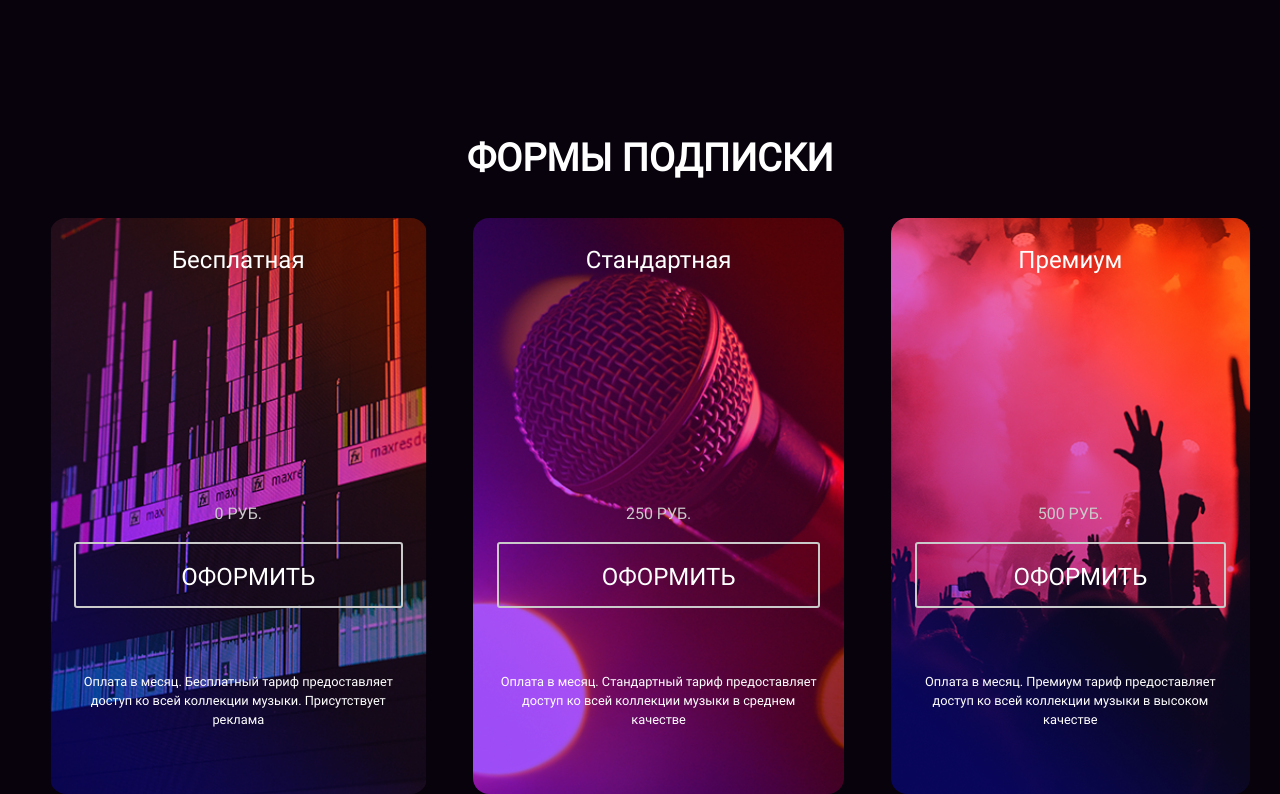
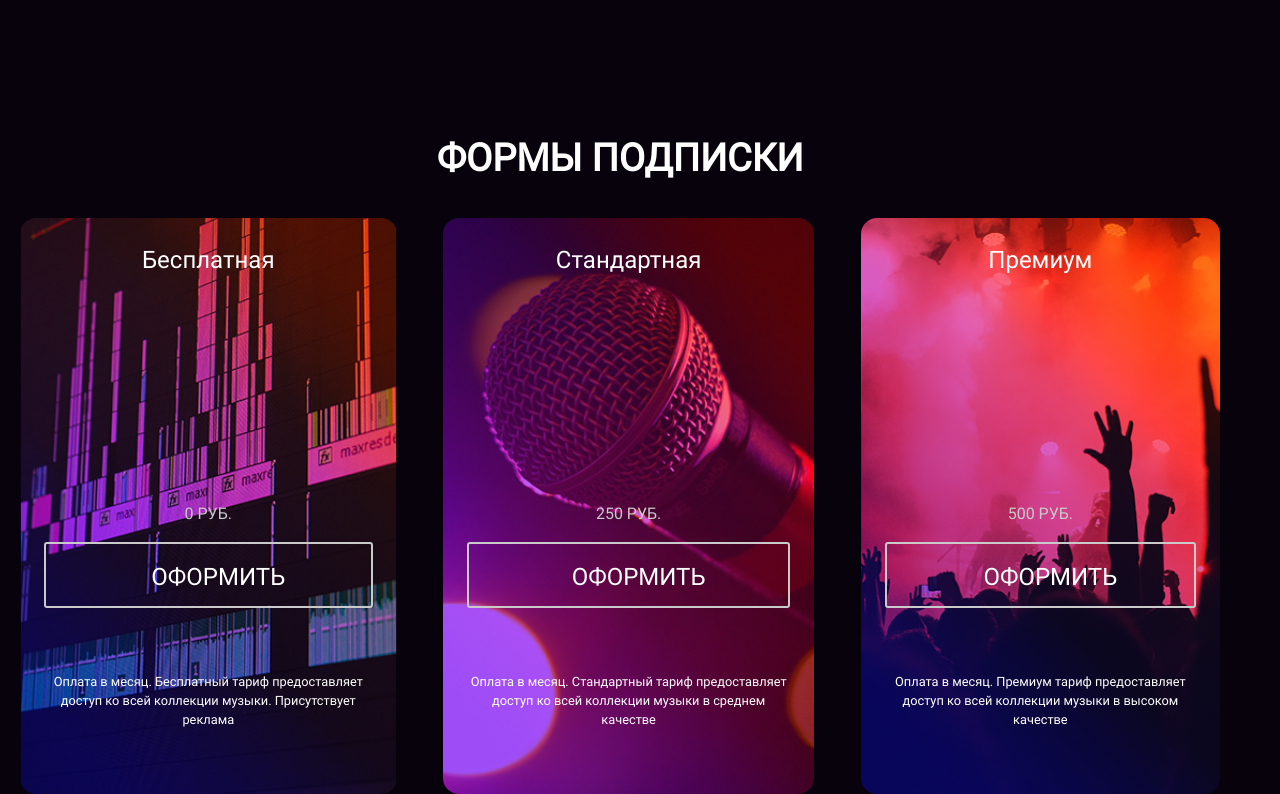
Before and after one commit to Anreall2000/layout-designer-project-56, a website: page src/index.html in a window 1280 px wide. Shown: the part 752-1546 px from the top of the page. Drawn offline with nearby package versions, Linux system fonts and the light colour scheme; files that its build step writes are made by us from their sources.

Commit message:
max widht 1200

```diff
--- a/src/scss/app.scss
+++ b/src/scss/app.scss
@@ -343,17 +343,17 @@ header {
   display: flex;
   flex-direction: column;
 
-  width: 1200px;
+  max-width: 1200px;
 
   padding-top: 100px;
 
   padding-left: 20px;
   padding-right: 20px;
 
-  @media screen and (min-width: 1200px) {
-    padding-left: 50px;
-    padding-right: 50px;
-  }
+  // @media screen and (min-width: 1200px) {
+  //   padding-left: 50px;
+  //   padding-right: 50px;
+  // }
 
   h2 {
     text-align: center;
```
